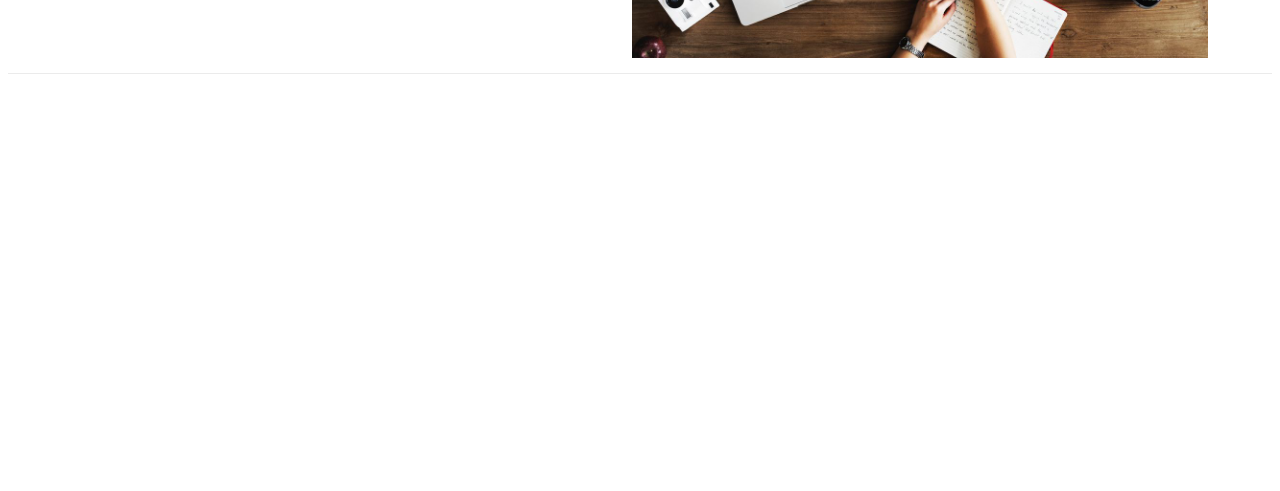
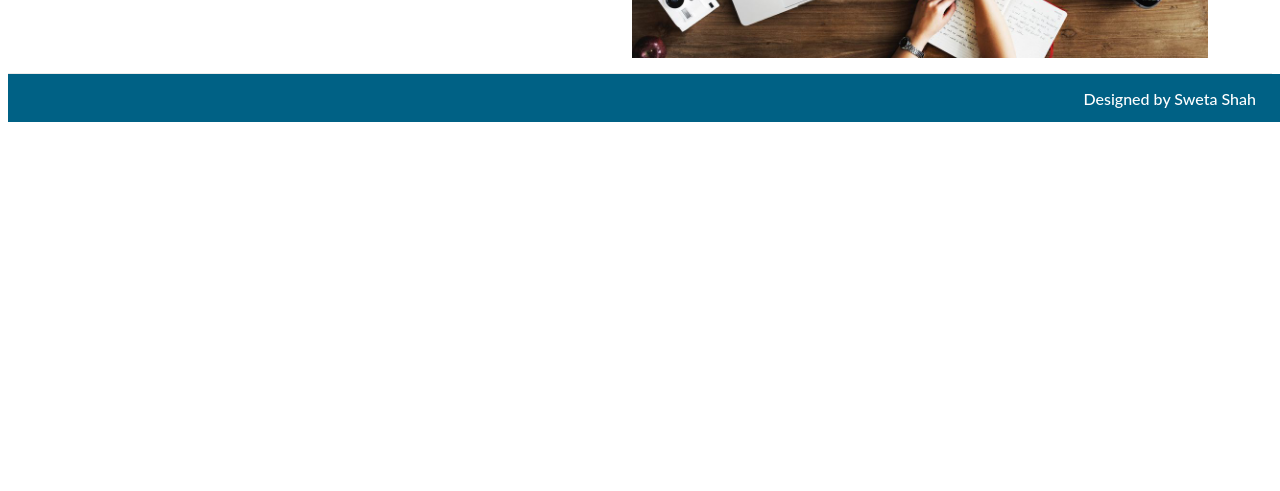
Before and after one commit to shwetashah90/UX_UI_HW_17, a plain HTML site: page index.html in a window 1280 px wide. Shown: the part 309-800 px from the top of the page. Drawn offline with Linux system fonts and the light colour scheme.

Commit message:
Footer
Footer coded to HTML

```diff
--- a/CSS/style.css
+++ b/CSS/style.css
@@ -166,3 +166,30 @@
   left: 0px;
   top: -107px;
 }
+
+/* Footer Section */
+
+.footer,
+.footer * {
+  box-sizing: border-box;
+}
+.footer {
+  background: #006185;
+  padding: 0px 32px 0px 32px;
+  display: flex;
+  flex-direction: row;
+  gap: 32px;
+  align-items: center;
+  justify-content: flex-end;
+  flex-shrink: 0;
+  width: 1280px;
+  height: 48px;
+  position: relative;
+  overflow: hidden;
+}
+.designed-by-sweta-shah {
+  color: #ffffff;
+  text-align: left;
+  font: 500 16px "Lato", sans-serif;
+  position: relative;
+}
--- a/index.html
+++ b/index.html
@@ -40,5 +40,9 @@
             </div>
           </div>
 
+          <!--Footer Section-->
+          <div class="footer">
+            <div class="designed-by-sweta-shah">Designed by Sweta Shah</div>
+          </div>
     </body>
 </html>
```
